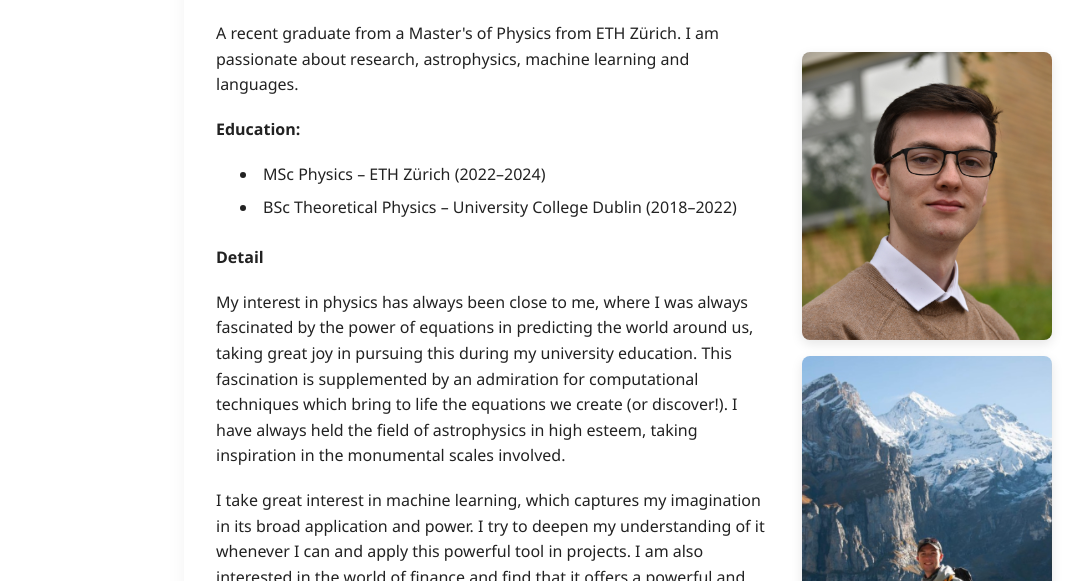
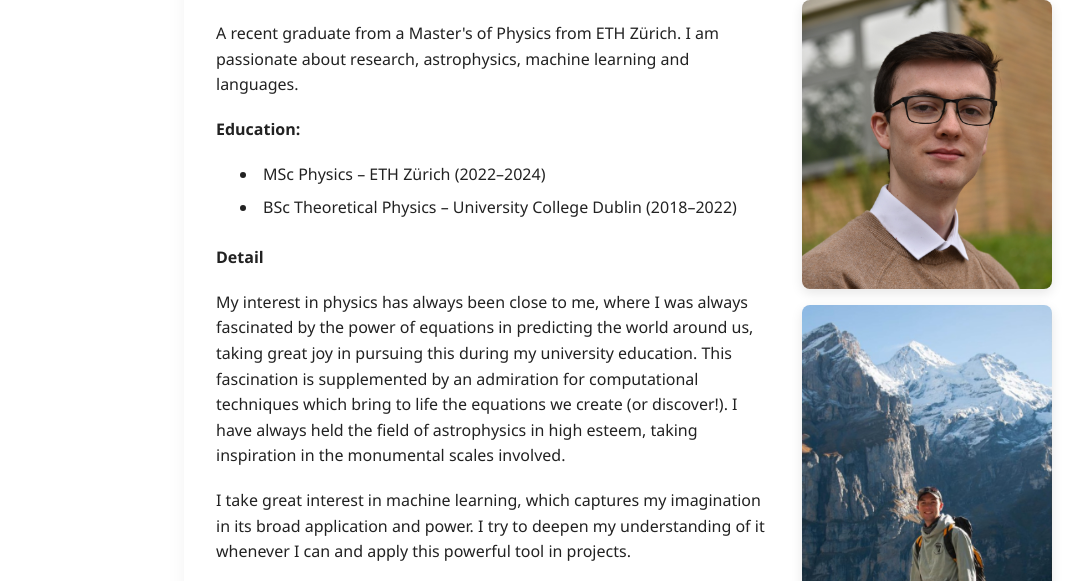
Before and after one commit to briansheridan00/briansheridan00.github.io, a plain HTML site: page about.html in a window 1280 px wide. Shown: the part 329-910 px from the top of the page, without its empty margins (6-1089 px from the left). Drawn offline with nearby package versions, Linux system fonts and the light colour scheme.

Commit message:
Comments on subsection

```diff
--- a/about.html
+++ b/about.html
@@ -64,10 +64,10 @@
         <p>
           I take great interest in machine learning, which captures my imagination in
           its broad application and power. I try to deepen my understanding of it
-          whenever I can and apply this powerful tool in projects. I am also interested in the
+          whenever I can and apply this powerful tool in projects.<!-- I am also interested in the
           world of finance and find that it offers a powerful and complex view into our society.
           The physics techniques in understanding the natural world can act as excellent tools in
-          refining our understanding of this artificial world we have built around us.
+          refining our understanding of this artificial world we have built around us.-->
         </p>
 
         <p>
```
